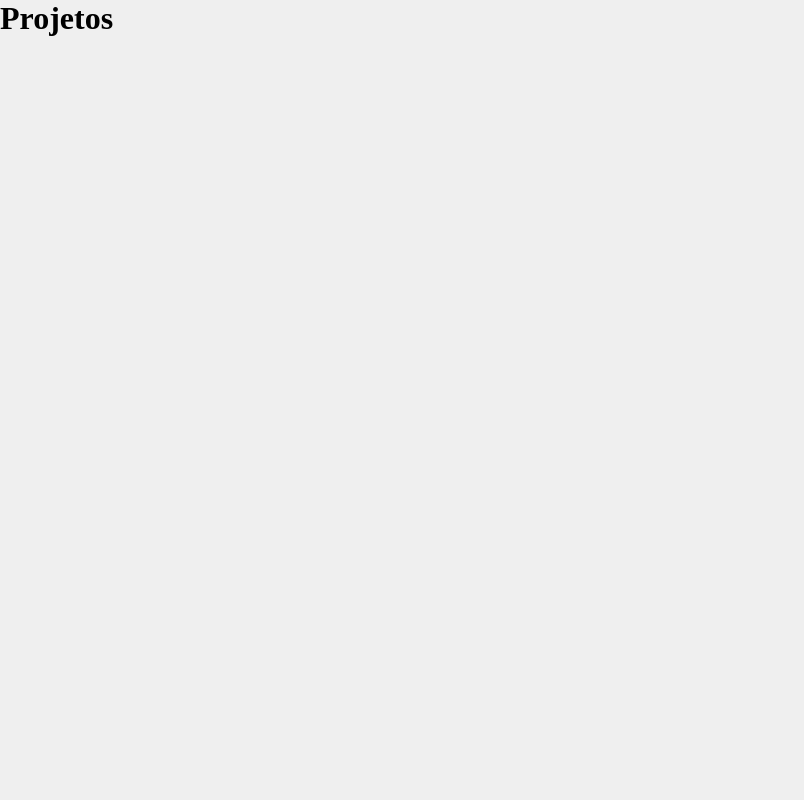
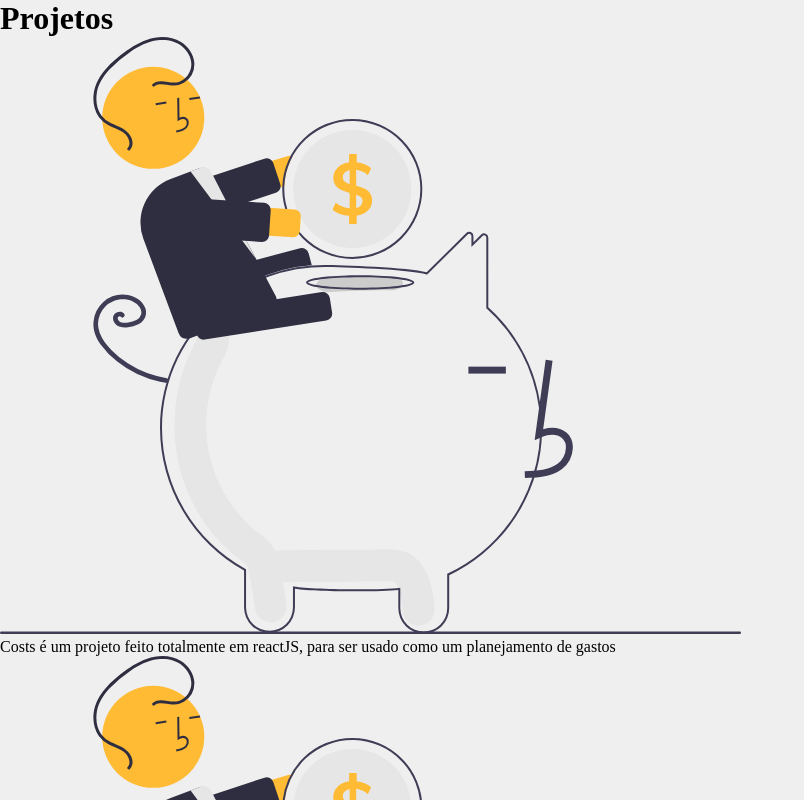
Before and after one commit to languageD/Portfolio, a React (Vite) app: page /Projetos in a window 1280 px wide. Shown: the whole page, without its empty margins (0-804 px from the left). Built offline with nearby package versions, Linux system fonts and the light colour scheme.

Commit message:
update projects

```diff
--- a/src/pages/Projetos.jsx
+++ b/src/pages/Projetos.jsx
@@ -1,5 +1,6 @@
 import React from "react";
 import styles from './Projetos.module.css'
+import costsImg from '../img/savings.svg'
 
 function Projetos(){
   return(
@@ -8,6 +9,15 @@ function Projetos(){
         <h1>Projetos</h1>
       </div>
 
+      <div className={styles.projects}>
+        <img src={costsImg} alt="costs image" />
+        <p>Costs é um projeto feito totalmente em reactJS, para ser usado como um planejamento de gastos </p>
+      </div>
+
+      <div className={styles.projects}>
+        <img src={costsImg} alt="costs image" />
+        <p>PROJETO FUTURO </p>
+      </div>
     </div>
   )
 }
```
Also changed, not shown: src/img/savings.svg (added).
